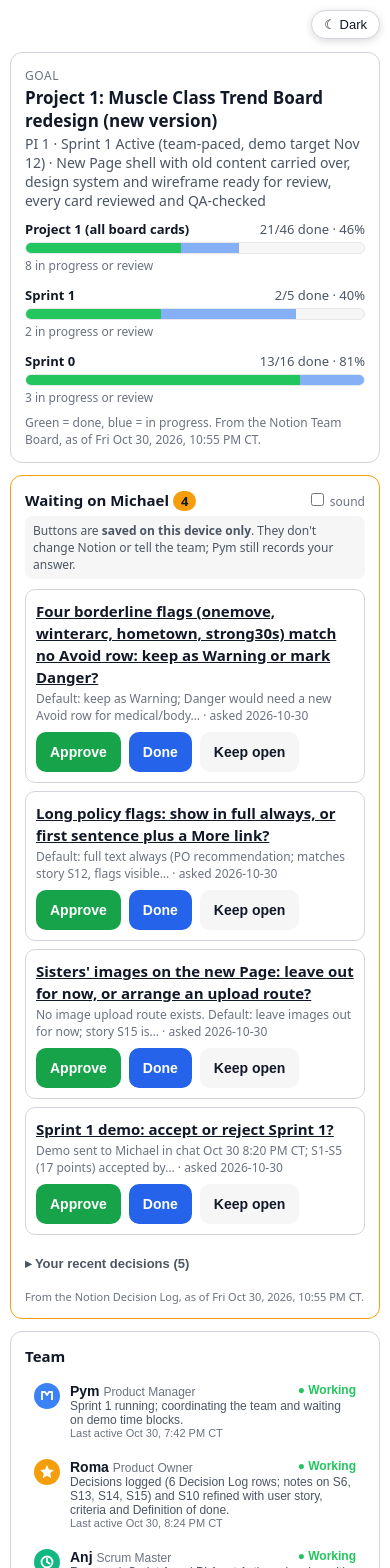
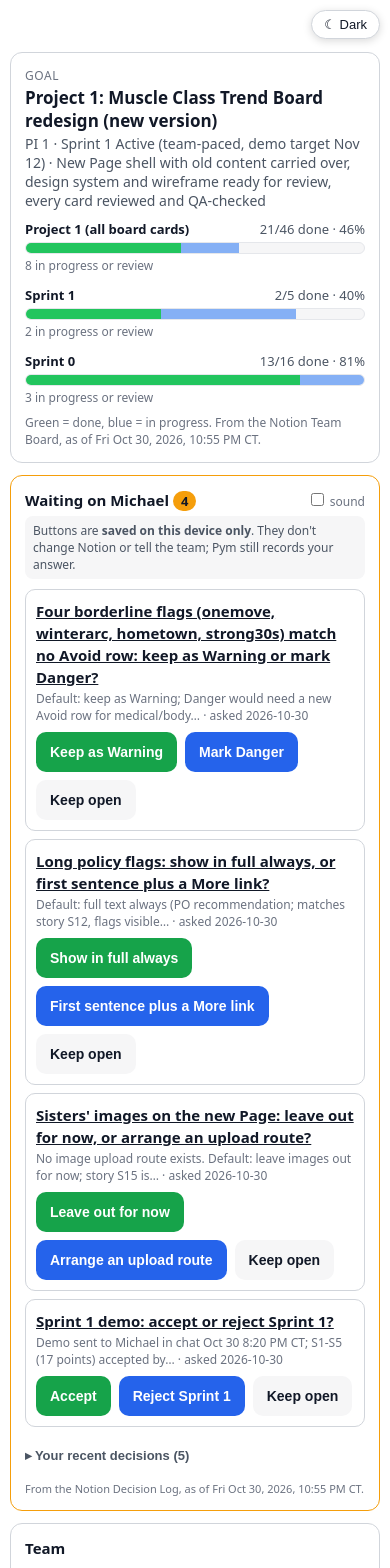
Before and after one commit to Ultra-Madness/team-office, a React (Vite) app: page / in a window 390 px wide. Shown: the top 1568 px of the page. Built offline with nearby package versions, Linux system fonts and the light colour scheme.

Commit message:
Fix overlapping Now text in office (truncate + tooltip), legible phone labels, consistent status labels, two-option decision buttons

```diff
--- a/index.html
+++ b/index.html
@@ -10,10 +10,10 @@ html[data-theme=dark] body{background:#0f1115;color:#f3f4f6}
 .of-plbl{display:none}
 @media (max-width:700px){
   #root text.of-lbl{display:none}
-  .of-plbl{display:flex;flex-direction:column;align-items:center;position:absolute;transform:translateX(-50%);width:23%;background:#fff;border:2px solid;border-radius:6px;padding:1px 2px;font-family:system-ui,sans-serif;line-height:1.15;text-align:center;z-index:3;cursor:pointer}
-  .of-plbl b{font-size:11px;color:#111827}
-  .of-plbl span{font-size:8.5px;color:#6B7280;white-space:nowrap;overflow:hidden;text-overflow:ellipsis;max-width:100%}
-  .of-plbl i{font-style:normal;font-size:8.5px;color:#374151;display:-webkit-box;-webkit-line-clamp:2;-webkit-box-orient:vertical;overflow:hidden}
+  .of-plbl{display:flex;flex-direction:column;align-items:center;position:absolute;transform:translateX(-50%);width:22%;background:#fff;border:2px solid;border-radius:6px;padding:3px 3px;font-family:system-ui,sans-serif;line-height:1.15;text-align:center;z-index:3;cursor:pointer}
+  .of-plbl b{font-size:13px;color:#111827}
+  .of-plbl span{font-size:10.5px;color:#6B7280;white-space:nowrap;overflow:hidden;text-overflow:ellipsis;max-width:100%}
+  .of-plbl i{display:none!important;font-style:normal;font-size:8.5px;color:#374151;display:-webkit-box;-webkit-line-clamp:2;-webkit-box-orient:vertical;overflow:hidden}
   .of-card{position:fixed!important;left:8px!important;right:8px!important;bottom:8px!important;top:auto!important;transform:none!important;width:auto!important;max-width:none!important;max-height:55vh;overflow:auto;z-index:20!important}
 }
 </style>
--- a/src/Dashboard.tsx
+++ b/src/Dashboard.tsx
@@ -5,12 +5,21 @@ import { useGrokTheme } from "./kit";
 
 const COLOR: Record<string, string> = { pm: "#3B82F6", po: "#F59E0B", sm: "#10B981", ds: "#EC4899", dev: "#8B5CF6", qa: "#06B6D4", gb: "#9CA3AF", team: "#64748B" };
 const STATE: Record<string, { label: string; color: string }> = {
-  engaged: { label: "Working", color: "#22C55E" }, idle: { label: "Idle", color: "#9CA3AF" }, blocked: { label: "Blocked", color: "#EF4444" },
+  engaged: { label: "Engaged", color: "#22C55E" }, idle: { label: "Idle, waiting", color: "#F59E0B" }, blocked: { label: "Blocked", color: "#EF4444" },
   waiting: { label: "Waiting", color: "#F59E0B" }, paused: { label: "Paused", color: "#A78BFA" }, offline: { label: "Offline", color: "#6B7280" },
 };
 const DONE = ["Done"], DOING = ["In progress", "In review", "QA"];
 const KEY = "team-office-decisions-v1", SND = "team-office-sound";
-type Mark = { state: "approved" | "done" | "open"; at: string };
+type Mark = { state: "approved" | "done" | "open"; at: string; choice?: string };
+// "…: keep as Warning or mark Danger?" -> ["Keep as Warning", "Mark Danger"]; null when the question isn't a two-way choice.
+export function options(title: string): string[] | null {
+  const q = title.includes(":") ? title.slice(title.lastIndexOf(":") + 1) : title;
+  if (!q.trim().endsWith("?")) return null;
+  const parts = q.trim().replace(/\?$/, "").split(/,? or /);
+  if (parts.length !== 2 || parts.some((x) => !x.trim() || x.length > 60)) return null;
+  const cap = (x: string) => x.trim().charAt(0).toUpperCase() + x.trim().slice(1);
+  return parts.map(cap);
+}
 
 // Role badges drawn in code (no images).
 function Badge({ k, size = 26 }: { k: string; size?: number }) {
@@ -66,7 +75,7 @@ export function Dashboard({ data }: { data: any }) {
   const cleared = (dec.open || []).filter((d: any) => marks[idOf(d)] && marks[idOf(d)].state !== "open");
   const xp = Object.values(marks).filter((m) => m.state !== "open").length;
   const beep = () => { if (!sound) return; try { const A = (window as any).AudioContext || (window as any).webkitAudioContext; const a = new A(); const o = a.createOscillator(), g = a.createGain(); o.frequency.value = 880; g.gain.value = 0.05; o.connect(g); g.connect(a.destination); o.start(); o.stop(a.currentTime + 0.12); } catch { /* no sound */ } };
-  const mark = (d: any, state: Mark["state"]) => { const n = { ...marks, [idOf(d)]: { state, at: new Date().toISOString() } }; setMarks(n); localStorage.setItem(KEY, JSON.stringify(n)); if (state !== "open") beep(); };
+  const mark = (d: any, state: Mark["state"], choice?: string) => { const n = { ...marks, [idOf(d)]: { state, at: new Date().toISOString(), choice } }; setMarks(n); localStorage.setItem(KEY, JSON.stringify(n)); if (state !== "open") beep(); };
 
   const box = { background: th.bg.elevated, border: `1px solid ${th.border.default}`, borderRadius: 12, padding: 14, minWidth: 0 } as const;
   const btn = (bg: string, fg = "#fff") => ({ minHeight: 40, padding: "8px 14px", borderRadius: 10, border: "none", background: bg, color: fg, fontWeight: 700, fontSize: 14, cursor: "pointer" });
@@ -108,7 +117,7 @@ export function Dashboard({ data }: { data: any }) {
         <section className="wom" style={{ ...box, borderColor: open.length ? "#F59E0B" : th.border.default }} aria-label="Waiting on Michael">
           <div style={{ display: "flex", justifyContent: "space-between", alignItems: "center", gap: 8, flexWrap: "wrap" }}>
             <h2 style={{ fontSize: 15, margin: 0 }}>Waiting on Michael {open.length > 0 && <span style={{ background: "#F59E0B", color: "#111827", borderRadius: 99, padding: "1px 8px", fontSize: 13 }}>{open.length}</span>}</h2>
-            <span style={{ fontSize: 12, color: th.text.tertiary }}>{xp > 0 ? `${xp} cleared · ` : ""}<label style={{ cursor: "pointer" }}><input type="checkbox" checked={sound} onChange={(e) => { setSound(e.target.checked); localStorage.setItem(SND, e.target.checked ? "on" : "off"); }} /> sound</label></span>
+            <span style={{ fontSize: 12, color: th.text.tertiary }}><span data-t="cleared">{xp > 0 ? `${xp} cleared · ` : ""}</span><label style={{ cursor: "pointer" }}><input type="checkbox" checked={sound} onChange={(e) => { setSound(e.target.checked); localStorage.setItem(SND, e.target.checked ? "on" : "off"); }} /> sound</label></span>
           </div>
           <div style={{ fontSize: 12, color: th.text.secondary, margin: "6px 0 10px", padding: "6px 8px", background: th.bg.subtle, borderRadius: 8 }}>Buttons are <b>saved on this device only</b>. They don't change Notion or tell the team; Pym still records your answer.</div>
           {open.length === 0 && <div style={{ padding: "18px 4px", fontSize: 15 }}>✓ Nothing is waiting on you right now.</div>}
@@ -117,14 +126,15 @@ export function Dashboard({ data }: { data: any }) {
               <a href={d.url} target="_blank" rel="noreferrer" style={{ color: "inherit", fontWeight: 700, fontSize: 15 }}>{d.title}</a>
               <div style={{ fontSize: 12, color: th.text.tertiary, margin: "2px 0 8px" }}>{d.why ? `${d.why} · ` : ""}asked {d.date}</div>
               <div style={{ display: "flex", gap: 8, flexWrap: "wrap" }}>
-                <button style={btn("#16A34A")} onClick={() => mark(d, "approved")}>Approve</button>
-                <button style={btn("#2563EB")} onClick={() => mark(d, "done")}>Done</button>
+                {options(d.title) ? options(d.title)!.map((o, j) => <button key={o} style={btn(j ? "#2563EB" : "#16A34A")} onClick={() => mark(d, "approved", o)}>{o}</button>)
+                  : <><button style={btn("#16A34A")} onClick={() => mark(d, "approved")} title="Go ahead with the default">Approve</button>
+                <button style={btn("#2563EB")} onClick={() => mark(d, "done")}>Done</button></>}
                 <button style={btn(th.bg.subtle, th.text.primary)} onClick={() => mark(d, "open")}>Keep open</button>
               </div>
             </div>))}
           {cleared.length > 0 && <div style={{ fontSize: 13, marginTop: 6 }}>
             <b>Cleared on this device</b>
-            {cleared.map((d: any) => <div key={idOf(d)} style={{ display: "flex", justifyContent: "space-between", gap: 8, padding: "4px 0", color: th.text.secondary }}><span>{marks[idOf(d)].state === "approved" ? "✓ Approved" : "✓ Done"}: {d.title}</span><button style={{ ...btn("transparent", th.text.secondary), minHeight: 28, padding: "2px 6px", fontWeight: 400, textDecoration: "underline" }} onClick={() => mark(d, "open")}>Undo</button></div>)}
+            {cleared.map((d: any) => <div key={idOf(d)} style={{ display: "flex", justifyContent: "space-between", gap: 8, padding: "4px 0", color: th.text.secondary }}><span>{marks[idOf(d)].choice ? `✓ ${marks[idOf(d)].choice}` : marks[idOf(d)].state === "approved" ? "✓ Approved" : "✓ Done"}: {d.title}</span><button style={{ ...btn("transparent", th.text.secondary), minHeight: 28, padding: "2px 6px", fontWeight: 400, textDecoration: "underline" }} onClick={() => mark(d, "open")}>Undo</button></div>)}
           </div>}
           <button onClick={() => setShowDone(!showDone)} aria-expanded={showDone} style={{ ...btn("transparent", th.text.secondary), padding: "6px 0", fontWeight: 600, fontSize: 13 }}>{showDone ? "▾" : "▸"} Your recent decisions ({(dec.recent || []).length})</button>
           {showDone && (dec.recent || []).map((d: any) => <div key={idOf(d)} style={{ fontSize: 13, padding: "3px 0" }}><a href={d.url} target="_blank" rel="noreferrer" style={{ color: th.text.secondary }}>{d.title}</a> <span style={{ color: th.text.tertiary }}>· {d.date}</span></div>)}
--- a/src/office.tsx
+++ b/src/office.tsx
@@ -210,7 +210,7 @@ function Desk(p: { m: Member; t: number }) {
       <rect x={d.x - 62} y={d.y + 32} width={124} height={34} rx={6} fill="#FFFFFF" stroke={p.m.color} strokeWidth={2} />
       <text className="of-lbl" x={d.x} y={d.y + 46} textAnchor="middle" fontSize={12} fontWeight={700} fill="#111827">{p.m.name || "Name to come"}</text>
       <text className="of-lbl" x={d.x} y={d.y + 60} textAnchor="middle" fontSize={10} fill="#6B7280">{p.m.role}</text>
-      <text className="of-lbl" x={d.x} y={d.y + 82} textAnchor="middle" fontSize={11} fill="#374151">{"Now: " + p.m.now}</text>
+      <text className="of-lbl" x={d.x} y={d.y + 82} textAnchor="middle" fontSize={11} fill="#374151">{"Now: " + (p.m.now.length > 30 ? p.m.now.slice(0, 29) + "…" : p.m.now)}<title>{p.m.now}</title></text>
       {p.m.inbox > 0 && <g><circle cx={d.x + 62} cy={d.y + 32} r={10} fill="#DC2626" stroke="#fff" strokeWidth={2} /><text x={d.x + 62} y={d.y + 36} textAnchor="middle" fontSize={11} fontWeight={700} fill="#fff">{p.m.inbox}</text></g>}
     </g>
   );
```
